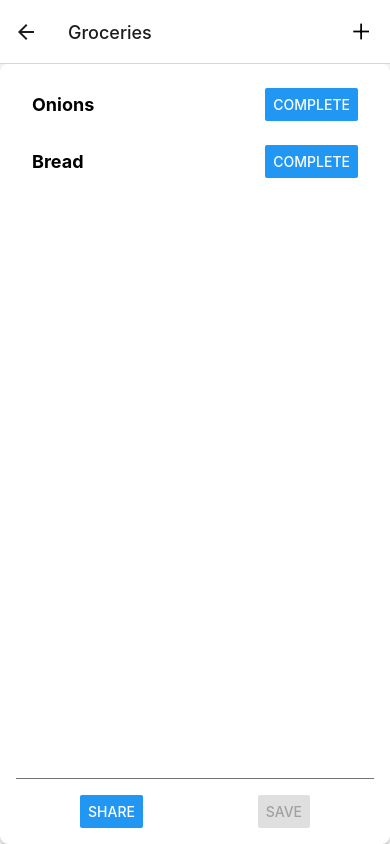
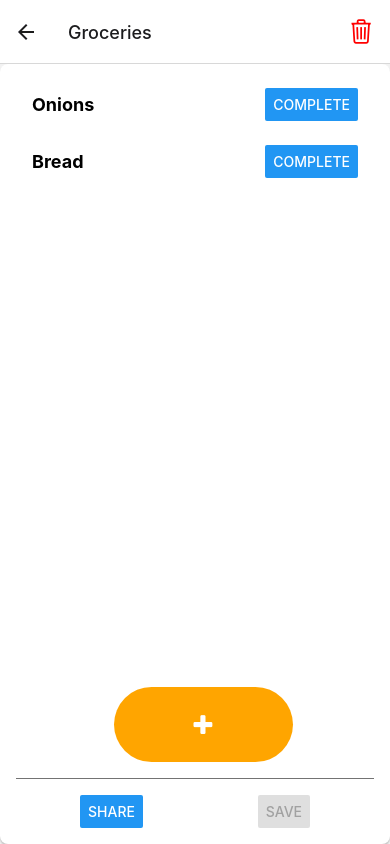
Before and after one commit to AlfonsoFidalgo/sharedLists, a React Native app: screen / in a window 390 px wide. Both pictures are taken after a click on the element 195 px from the left and 119 px from the top of the page. Built offline with nearby package versions, Linux system fonts and the light colour scheme.

Commit message:
Lists can be deleted

```diff
--- a/App.js
+++ b/App.js
@@ -1,10 +1,11 @@
-import { StyleSheet, SafeAreaView, Text } from 'react-native';
+import { StyleSheet, SafeAreaView } from 'react-native';
 import { StatusBar } from 'expo-status-bar';
 import { NavigationContainer } from '@react-navigation/native';
 import { createNativeStackNavigator } from '@react-navigation/native-stack';
-import { Provider } from 'react-redux';
+import { Provider, useDispatch } from 'react-redux';
 
 import { store } from './store';
+import { removeList } from './store';
 import ListsScreen from './screens/ListsScreen';
 import ListDetails from './screens/ListDetails';
 import ListForm from './screens/ListForm';
@@ -14,6 +15,11 @@ import IconButton from './components/IconButton';
 const Stack = createNativeStackNavigator();
 
 export default function App() {
+  const handleRemoveList = (listId) => {
+    const action = removeList({ listId });
+    dispatch(action);
+  };
+
   return (
     <SafeAreaView style={styles.safeArea}>
       <StatusBar style="dark" />
@@ -30,20 +36,20 @@ export default function App() {
               component={ListDetails}
               options={({ route, navigation }) => ({
                 title: route.params.name,
-                headerRight: ({ tintcolor }) => (
-                  <IconButton
-                    icon="add"
-                    size={28}
-                    color={tintcolor}
-                    onPress={() =>
-                      console.log(
-                        navigation.navigate('AddItem', {
-                          listId: route.params.id,
-                        })
-                      )
-                    }
-                  />
-                ),
+                headerRight: ({ tintcolor }) => {
+                  const dispatch = useDispatch();
+                  return (
+                    <IconButton
+                      icon="trash-outline"
+                      size={28}
+                      color="red"
+                      onPress={() => {
+                        dispatch(removeList({ listId: route.params.id }));
+                        navigation.navigate('Lists');
+                      }}
+                    />
+                  );
+                },
               })}
             />
             <Stack.Screen name="ListForm" component={ListForm} />
--- a/components/ListDetailItem.js
+++ b/components/ListDetailItem.js
@@ -4,7 +4,6 @@ function ListDetailItem({ item, onPress, completed }) {
   const toggleComplete = () => {
     onPress(item);
   };
-  console.log(item);
 
   return (
     <View key={item.id} style={styles.container}>
--- a/screens/AddItem.js
+++ b/screens/AddItem.js
@@ -19,7 +19,6 @@ function AddItem({ navigation, route }) {
     const action = addItem({ newItem, listId: route.params.listId });
     dispatch(action);
     setNewItem('');
-    console.log(route);
   };
 
   return (
--- a/screens/ListDetails.js
+++ b/screens/ListDetails.js
@@ -1,7 +1,16 @@
 import { useState } from 'react';
 import { useSelector, useDispatch } from 'react-redux';
 import { useRoute } from '@react-navigation/native';
-import { View, StyleSheet, ScrollView, Button, Text } from 'react-native';
+import {
+  View,
+  StyleSheet,
+  ScrollView,
+  Button,
+  Text,
+  TouchableOpacity,
+  Dimensions,
+} from 'react-native';
+import { FontAwesome } from '@expo/vector-icons';
 
 import ListDetailItem from '../components/ListDetailItem';
 import { toggleCompleteItem, removeItem } from '../store';
@@ -45,6 +54,14 @@ function ListDetails({ navigation }) {
   return (
     <View style={styles.container}>
       {content}
+      <TouchableOpacity
+        style={styles.addButton}
+        onPress={() =>
+          navigation.navigate('AddItem', { listId: route.params.id })
+        }
+      >
+        <FontAwesome name="plus" size={24} color="white" />
+      </TouchableOpacity>
       <View style={styles.separator} />
 
       <View style={styles.buttonContainer}>
@@ -99,4 +116,13 @@ const styles = StyleSheet.create({
     marginLeft: 64,
     marginRight: 64,
   },
+  addButton: {
+    marginLeft: Dimensions.get('window').width / 4,
+    backgroundColor: 'orange',
+    borderRadius: 50,
+    width: '50%',
+    height: 75,
+    alignItems: 'center',
+    justifyContent: 'center',
+  },
 });
--- a/store/index.js
+++ b/store/index.js
@@ -55,8 +55,8 @@ const listSlice = createSlice({
       list.items = uncompletedItems;
     },
     removeList(state, action) {
-      const index = state.indexOf(action.payload);
-      state.splice(index, 1);
+      const { listId } = action.payload;
+      return state.filter((lst) => lst.id !== listId);
     },
   },
 });
@@ -67,6 +67,6 @@ const store = configureStore({
   },
 });
 
-export const { addList, addItem, toggleCompleteItem, removeItem } =
+export const { addList, addItem, toggleCompleteItem, removeItem, removeList } =
   listSlice.actions;
 export { store };
```
